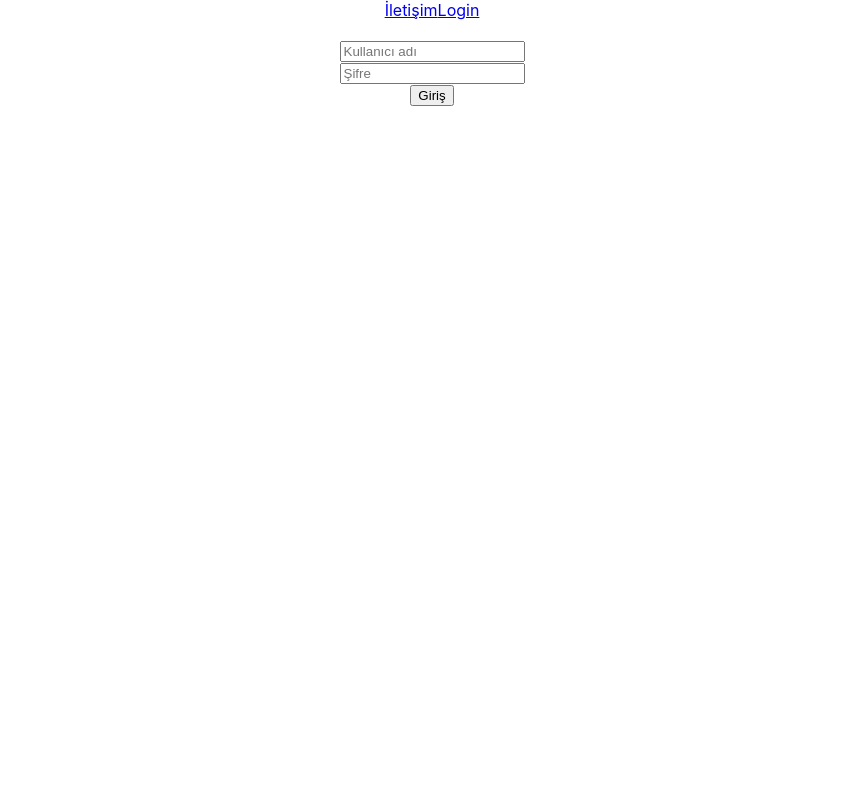
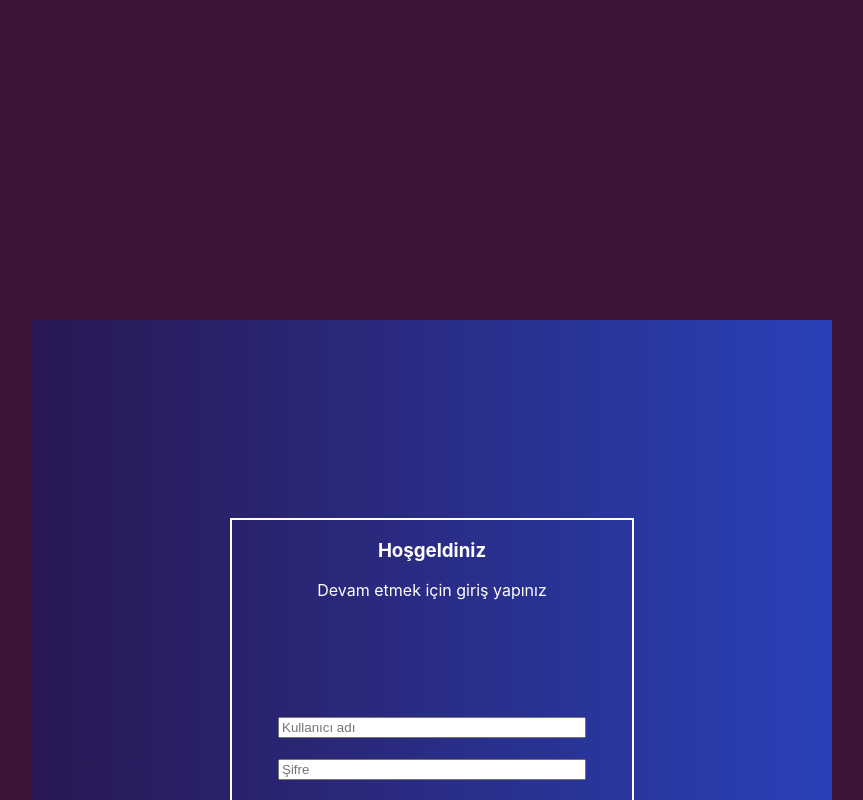
Before and after one commit to GoktugYmsk/react-redux-dynamic-challange, a React (Create React App) app: page /Login in a window 1280 px wide. Shown: the top 800 px of the page, without its empty margins (208-1071 px from the left). Built offline with nearby package versions, Linux system fonts and the light colour scheme.

Commit message:
login page and newly opened page created

```diff
--- a/package.json
+++ b/package.json
@@ -3,6 +3,9 @@
   "version": "0.1.0",
   "private": true,
   "dependencies": {
+    "@fortawesome/fontawesome-free": "^6.4.0",
+    "@fortawesome/free-solid-svg-icons": "^6.4.0",
+    "@fortawesome/react-fontawesome": "^0.2.0",
     "@reduxjs/toolkit": "^1.9.3",
     "@testing-library/jest-dom": "^5.16.5",
     "@testing-library/react": "^13.4.0",
--- a/src/App.css
+++ b/src/App.css
@@ -1,38 +1,26 @@
 .App {
+  display: flex;
   text-align: center;
+  background: rgb(60, 22, 56);
+  color: white;
+  height: 1500px;
+  justify-content: center;
 }
-
-.App-logo {
-  height: 40vmin;
-  pointer-events: none;
+.contact{
+  text-decoration: none;
+  color: white;
+  margin-right: 20px;
 }
-
-@media (prefers-reduced-motion: no-preference) {
-  .App-logo {
-    animation: App-logo-spin infinite 20s linear;
-  }
+.login{
+  text-decoration: none;
+  color: white;
+  margin-right: 20px;
 }
-
-.App-header {
-  background-color: #282c34;
-  min-height: 100vh;
-  display: flex;
-  flex-direction: column;
-  align-items: center;
-  justify-content: center;
-  font-size: calc(10px + 2vmin);
+.routerPart{
+  position: relative;
+  top: 400px;
+}
+.homeLink{
+  text-decoration: none;
   color: white;
 }
-
-.App-link {
-  color: #61dafb;
-}
-
-@keyframes App-logo-spin {
-  from {
-    transform: rotate(0deg);
-  }
-  to {
-    transform: rotate(360deg);
-  }
-}
--- a/src/App.js
+++ b/src/App.js
@@ -1,24 +1,45 @@
 import { Route, Routes } from 'react-router-dom';
 import { NavLink } from 'react-router-dom';
-import Home from './components/Home';
+import Home from './components/home/Home';
 import Login from './components/login/Login';
 import './App.css';
 import { useSelector } from 'react-redux';
 import Contact from './components/contact/Contact';
+import { useState } from 'react';
 
 function App() {
+  const [active,setActive] = useState(false)
   const approval = useSelector((state) => state.loginControl.approval)
   console.log(approval)
 
   return (
     <div className="App">
-      <NavLink to='/Contact' >İletişim</NavLink>
-      <NavLink to='/Login' >Login</NavLink>
-      <Routes>
-        <Route path="/" element={<Contact />} />
-        <Route path="/Login" element={<Login />} />
-      </Routes>
-      {approval && <Home />}
+      <div className='routerPart' >
+        {!active && (
+          <NavLink className='contact' to='/Contact' >İletişim</NavLink>
+        )}
+        <NavLink
+          className='login'
+          to='/Login'
+          onClick={() => setActive(true)}
+        >
+          {!active && 'Login'}
+        </NavLink>
+        <Routes>
+          <Route path="/" element={<Contact />} />
+          <Route path="/Login" element={<Login />} />
+        </Routes>
+      </div>
+      {approval && (
+        <>
+          <NavLink className='homeLink' to="/" activeClassName="Göktuğ">
+            Anasayfa
+          </NavLink>
+          <Routes>
+            <Route path="/" element={<Home />} />
+          </Routes>
+        </>
+      )}
     </div>
   );
 }
--- a/src/app/store.js
+++ b/src/app/store.js
@@ -1,5 +1,5 @@
 import { configureStore } from '@reduxjs/toolkit'
-import Management from '../management/Management'
+import Management from '../components/Management'
 
 export const store = configureStore({
     reducer: {
--- a/src/components/Home.js
+++ /dev/null
@@ -1,18 +0,0 @@
-import React from 'react'
-import Info from './info/Info';
-import { Route, Routes } from 'react-router-dom';
-import { NavLink } from 'react-router-dom';
-
-function Home() {
-    return (
-        <div>
-            Anasayfa asşlmcalsc
-            <NavLink to='/Info' >İletişim</NavLink>
-            <Routes>
-                <Route path="/Info" element={<Info />} />
-            </Routes>
-        </div>
-    )
-}
-
-export default Home
--- a/src/management/Management.js
+++ b/src/components/Management.js
@@ -5,6 +5,7 @@ const initialState = {
     user: '',
     approval: false,
     handleClick: (''),
+    main: false,
 }
 
 export const Management = createSlice({
@@ -22,11 +23,15 @@ export const Management = createSlice({
         },
         setHandleClick: ( state,acticon) =>{
             state.handleClick = acticon.payload;
+        },
+
+        setMain: ( state) =>{
+            state.main = true
         }
     }
 })
 
 
-export const { setPassword, setUser,setApproval,setHandleClick } = Management.actions
+export const { setPassword, setUser,setApproval,setHandleClick,setMain } = Management.actions
 
 export default Management.reducer
--- a/src/components/contact/Contact.js
+++ b/src/components/contact/Contact.js
@@ -3,7 +3,6 @@ import React from 'react'
 function Contact() {
   return (
     <div>
-      contact sayfası
     </div>
   )
 }
--- /dev/null
+++ b/src/components/home/Home.js
@@ -0,0 +1,71 @@
+import React from 'react';
+
+import { library } from '@fortawesome/fontawesome-svg-core';
+import { faCog } from '@fortawesome/free-solid-svg-icons';
+import { FontAwesomeIcon } from '@fortawesome/react-fontawesome';
+import { useState } from 'react';
+
+import './index.css';
+
+library.add(faCog);
+
+function Example1() {
+  const [containers, setContainers] = useState([{ id: 0, value: '' }]);
+
+  const addPerson = () => {
+    const newId = containers.length;
+    setContainers(containersInfo => [...containersInfo, { id: newId, value: '' }]);
+  };
+
+  const removePerson = (idToRemove) => {
+    setContainers(containersInfo => containersInfo.filter(container => container.id !== idToRemove));
+  };
+
+  const handleInputChange = (id, value) => {
+    setContainers(containersInfo => containersInfo.map(container => {
+      if (container.id === id) {
+        return { ...container, value };
+      } else {
+        return container;
+      }
+    }));
+  };
+
+  return (
+    <div className='App'>
+      {containers.map((container, index) => (
+        <div className={`container ${index === containers.length - 1 ? 'last' : ''}`} key={container.id}>
+          <div className='ustBar'>
+            <div className='circle'>
+              <p>{container.value.trim().split(' ').map(word => word.charAt(0)).join('')}</p>
+            </div>
+            <input
+              className='about'
+              value={container.value}
+              placeholder='e.g. Hire new PR agency by january 31'
+              type='text'
+              onChange={e => handleInputChange(container.id, e.target.value)}
+            />
+          </div>
+          <hr className='hr' />
+          <div className='altBar'>
+            <h4>Owner:</h4>
+            <select className='selected' name='' id=''>
+              <option value='option1'>
+                <strong>{container.value}</strong>
+              </option>
+            </select>
+            <p className='altParagraph'>Show advanced options</p>
+            <FontAwesomeIcon className='settingsIcon' color='purple' icon='cog' />
+          </div>
+          <button className={`remove ${index === containers.length - 1 ? 'add-last' : ''}`} onClick={() => removePerson(container.id)}>Remove</button>
+        </div>
+      ))}
+      <button onClick={addPerson} className='add'>
+        Add
+      </button>
+    </div>
+  );
+}
+
+export default Example1;
--- a/src/components/login/Login.js
+++ b/src/components/login/Login.js
@@ -1,35 +1,57 @@
-import React from 'react'
-import { useDispatch, useSelector } from 'react-redux'
-import { setUser, setPassword, setApproval } from '../../management/Management'
+import React, { useState } from 'react';
+import { useDispatch, useSelector } from 'react-redux';
+import { setUser, setPassword, setApproval, setMain } from '../Management';
+
+import './index.css';
 
 function Login() {
-    const dispatch = useDispatch()
-    const password = useSelector((state) => state.loginControl.password)
-    const user = useSelector((state) => state.loginControl.user)
+  const dispatch = useDispatch();
+  const password = useSelector((state) => state.loginControl.password);
+  const user = useSelector((state) => state.loginControl.user);
+  const approval = useSelector((state) => state.loginControl.approval);
+  const main = useSelector((state) => state.loginControl.main);
 
   const handleClick = () => {
     if (user === 'Göktuğ' && password === 'kesan1238') {
-            console.log('Çalıştı')
-            dispatch(setApproval(true))
+      console.log('Çalıştı');
+      dispatch(setApproval(true));
+      dispatch(setMain(true));
     } else if (user !== 'Göktuğ') {
-            console.log('Hatalı kullanıcı adı')
+      console.log('Hatalı kullanıcı adı');
     } else if (password !== 'kesan1238') {
-            console.log('Hatalı kullanıcı girişi')
+      console.log('Hatalı kullanıcı girişi');
     }
+  };
+
+  if (approval && main) {
+    return null; // login sayfası render edilmez
   }
 
   return (
-        <div>
-            <div className='userLogin'>
+    <div className="loginPage">
+      <div className="userLogin">
+        <h3>Hoşgeldiniz</h3>
+        <p>Devam etmek için giriş yapınız</p>
         <br />
-                <input placeholder='Kullanıcı adı' onChange={(e) => dispatch(setUser(e.target.value))} />
+        <input
+          className="userInput"
+          placeholder="Kullanıcı adı"
+          onChange={(e) => dispatch(setUser(e.target.value))}
+        />
         <br />
-                <input type='password' placeholder='Şifre' onChange={(e) => dispatch(setPassword(e.target.value))} />
+        <input
+          className="userPassword"
+          type="password"
+          placeholder="Şifre"
+          onChange={(e) => dispatch(setPassword(e.target.value))}
+        />
         <br />
-                <button onClick={handleClick}>Giriş</button>
+        <button className="userButton" onClick={handleClick}>
+          Giriş
+        </button>
       </div>
     </div>
-    )
+  );
 }
 
-export default Login
+export default Login;
--- /dev/null
+++ b/src/components/login/index.css
@@ -0,0 +1,40 @@
+.loginPage {
+    width: 100vh;
+    height: 100vh;
+    position: relative;
+    bottom: 100px;
+    display: flex;
+    align-items: center;
+    justify-content: center;
+    background: linear-gradient(to left, rgb(41, 65, 184), rgb(41, 24, 82));
+}
+
+.userLogin {
+    border: 2px solid white;
+    width: 400px;
+    height: 400px;
+}
+
+.userInput {
+    width: 300px;
+    position: relative;
+    top: 80px;
+}
+
+.userPassword {
+    width: 300px;
+    position: relative;
+    top: 100px;
+}
+.userButton{
+    position: relative;
+    top: 140px;
+    width: 100px;
+    height: 40px;
+    cursor: pointer;
+    background: linear-gradient(to left,rgb(75, 43, 107),rgb(68, 45, 150));
+    border-style: none;
+    color: white;
+    border-radius: 40px;
+    box-shadow: 0 0 8px 4px white;
+}
```
Also changed, not shown: src/Deneme.js (added, +12 -0 lines), src/components/home/index.css (added, +121 -0 lines), 1 other file (tests, documents, lock files or other folders). Lines whose indentation alone changed are shown as unchanged.
